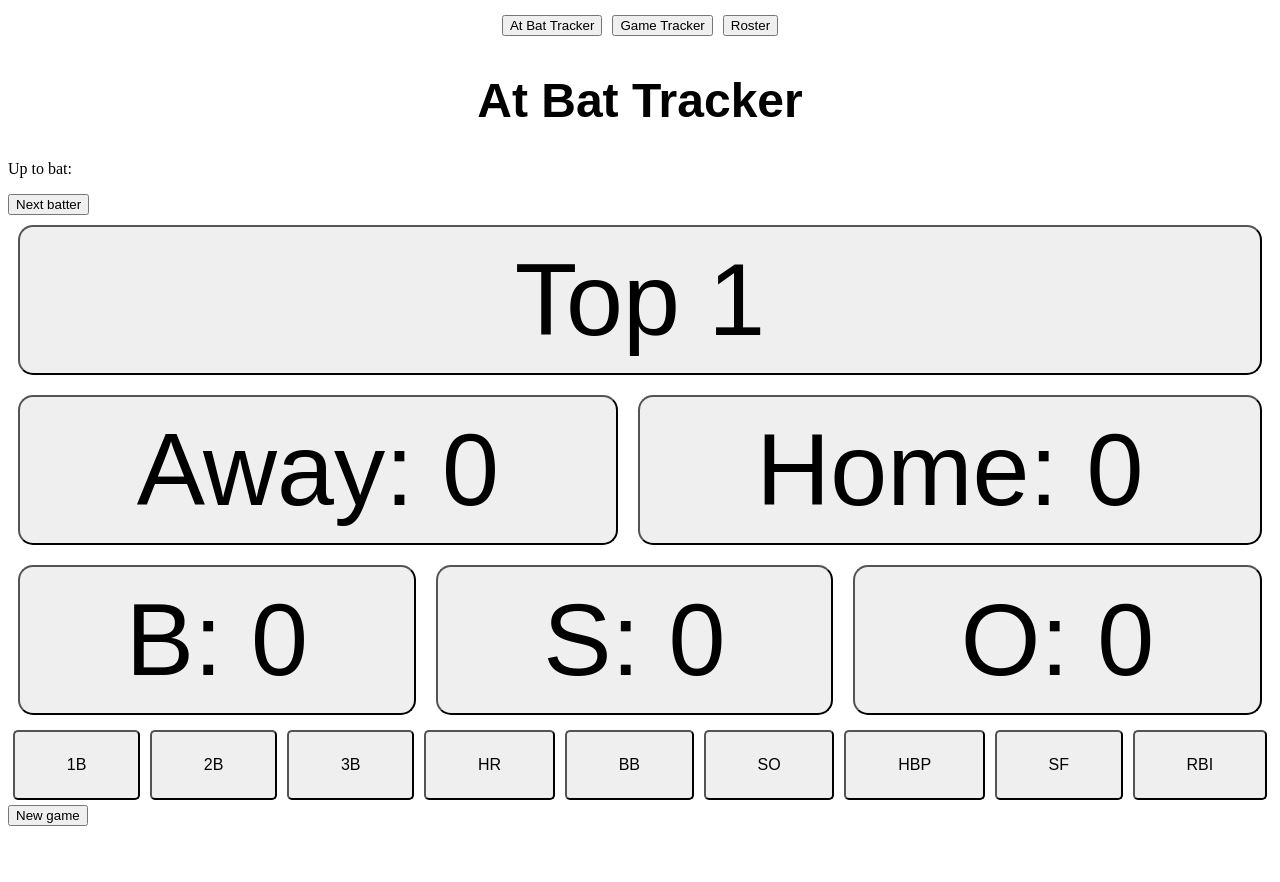
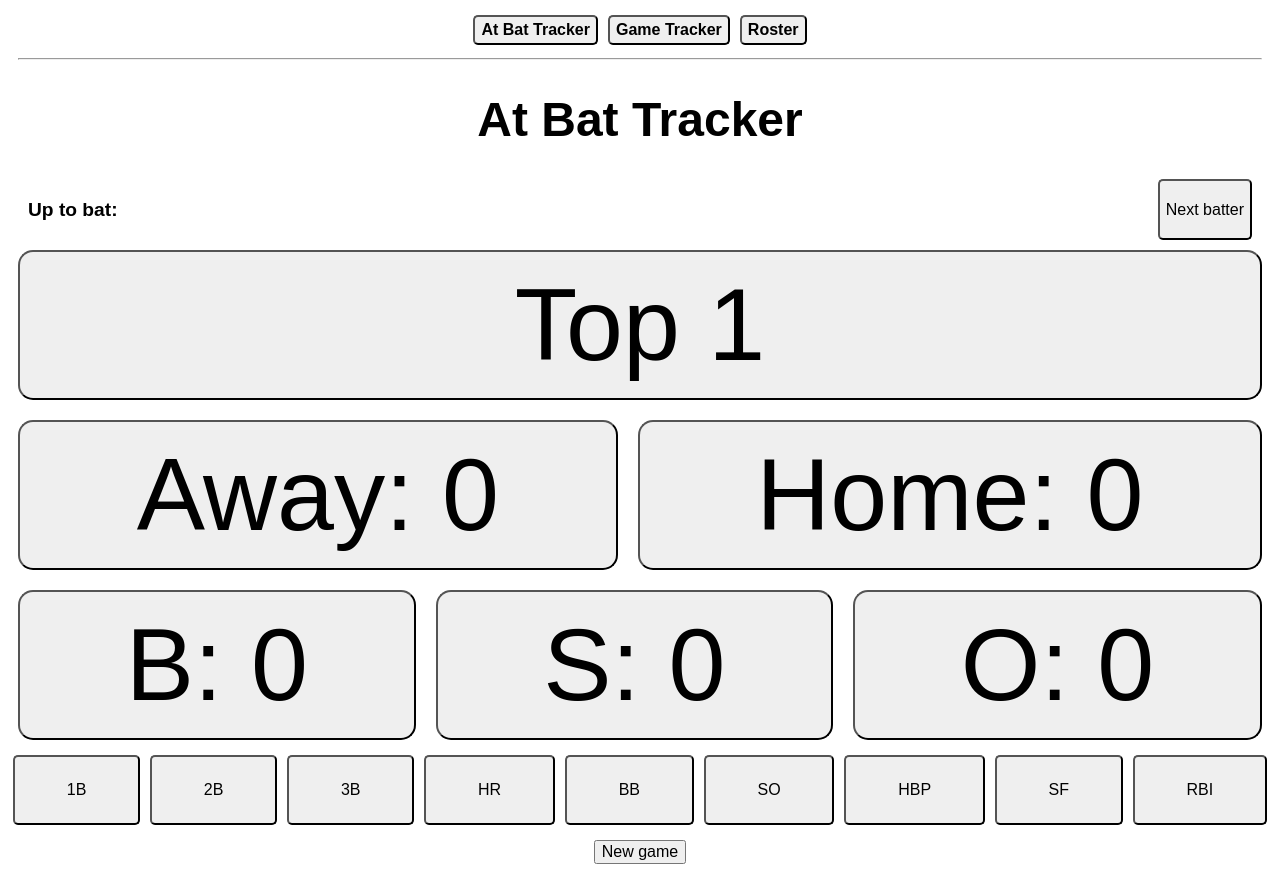
Before and after one commit to dinitrogen/baseball-scorecard, a plain HTML site: page index.html in a window 1280 px wide. Both pictures are taken after a click on the button "At Bat Tracker". Before the commit the page ends 834 px from the top, so only its background shows below. Drawn offline with Linux system fonts and the light colour scheme.

Commit message:
Added styles

```diff
--- a/style.css
+++ b/style.css
@@ -5,8 +5,11 @@
 
 .navButton {
     margin: 5px;
+    font-size: medium;
+    font-weight: bold;
+    height: 30px;
+    border-radius: 5px;
 }
-
 
 h1 {
     color: black;
@@ -15,9 +18,30 @@ h1 {
     font-family: Arial, Helvetica, sans-serif
 }
 
-
 #body {
     height: 100%;
+}
+
+#batterInfoDiv {
+    display: flex;
+    justify-content: space-between;
+}
+
+#nextBatterButton {
+    font-size: medium;
+    border-radius: 5px;
+    margin-right: 20px;
+}
+
+#nextBatterButton:active {
+    background-color: rgb(126, 126, 126);
+}
+
+#batterInfo {
+    margin-left: 20px;
+    font-family: Arial, Helvetica, sans-serif;
+    font-size: larger;
+    font-weight: bold;
 }
 
 .container {
@@ -55,8 +79,21 @@ h1 {
     background-color: rgb(126, 126, 126);
 }
 
+#newGameDiv {
+    text-align: center;
+}
+#newGameButton {
+    font-size: medium;
+    margin: 10px;
+}
+
+#newGameButton:active {
+    background-color: rgb(126, 126, 126);
+}
+
 table, th, td {
     border: 1px solid black;
     border-collapse: collapse;
     text-align: center;
+    margin: 10px;
 }
```
Also changed, not shown: main.js.
